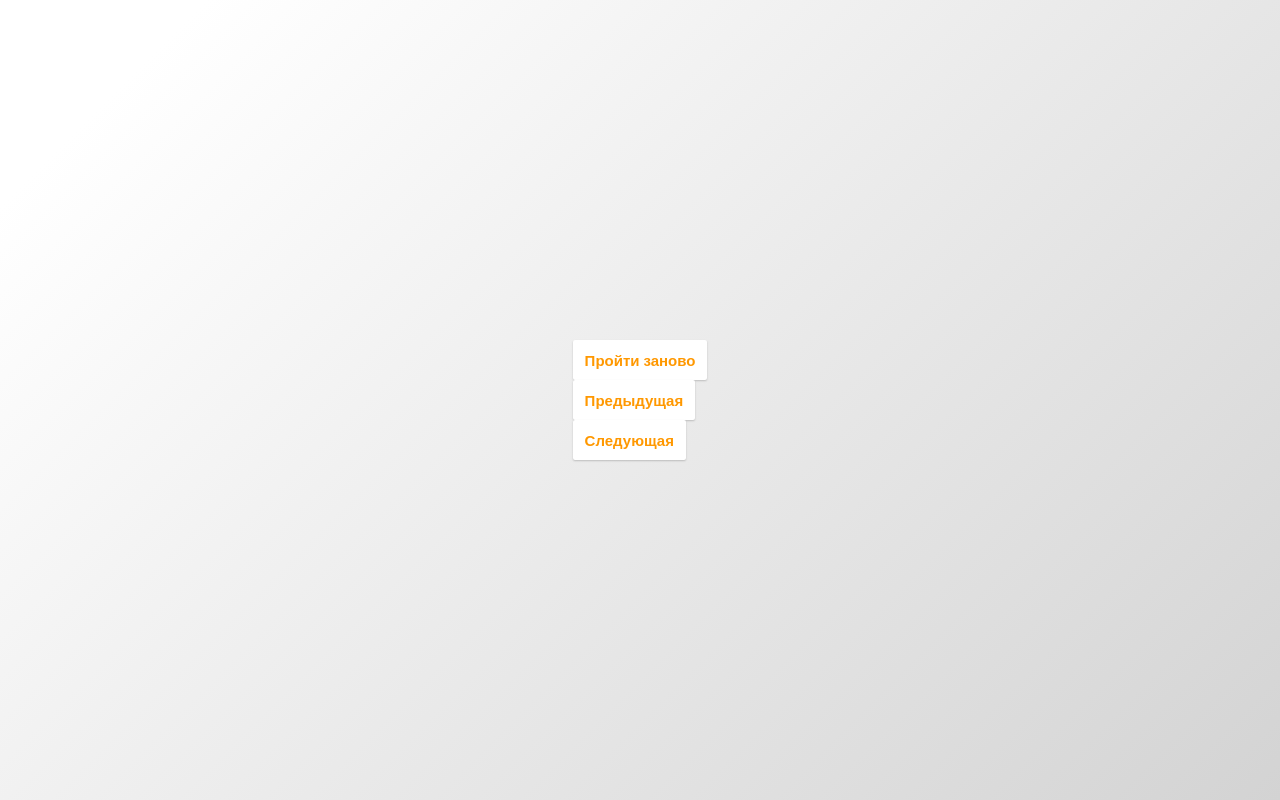
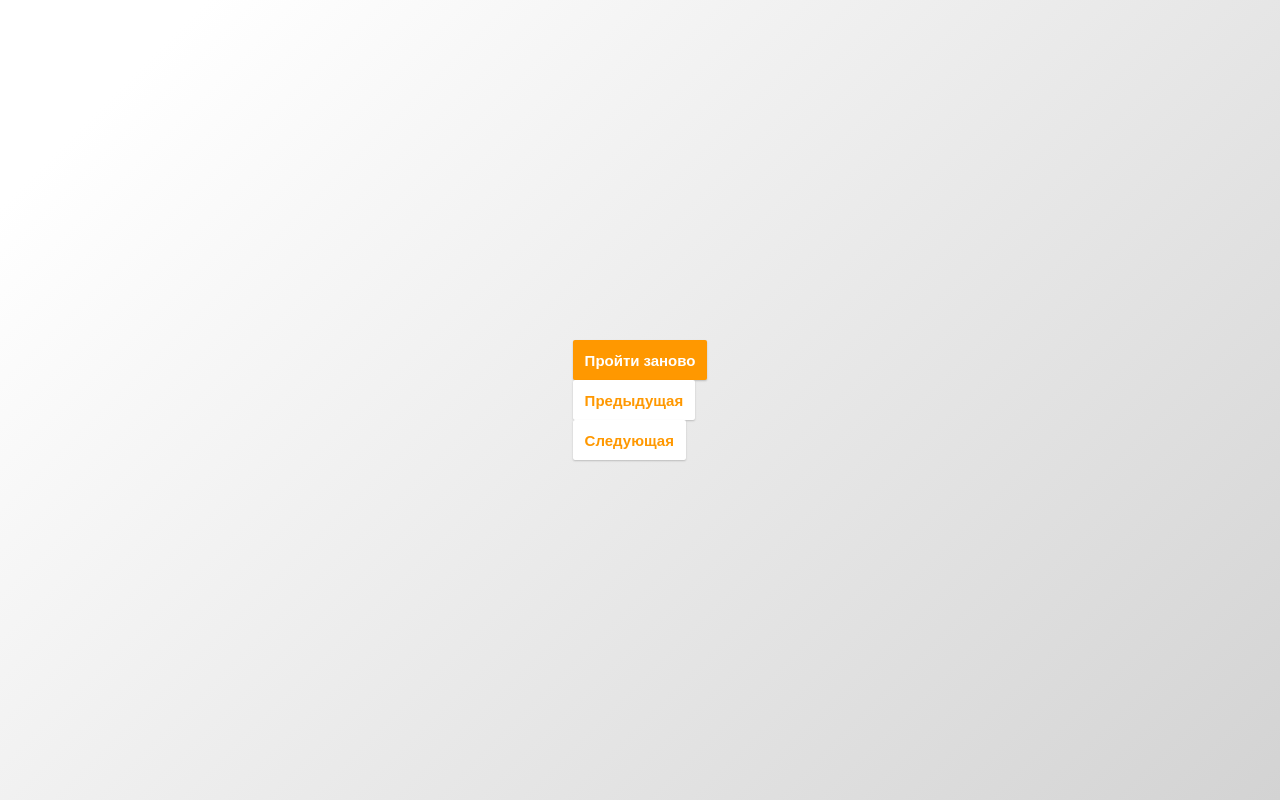
Before and after one commit to ASproduct1on/lun-task, a React (Create React App) app: page / in a window 1280 px wide. Built offline with nearby package versions, Linux system fonts and the light colour scheme.

Commit message:
style: fix button style

```diff
--- a/src/components/button/button.css
+++ b/src/components/button/button.css
@@ -1,6 +1,5 @@
 .Button {
-  display: flex;
-  justify-content: center;
+  display: inline-flex;
   align-items: center;
   max-width: 100%;
   height: 40px;
@@ -33,3 +32,20 @@
 .Button:active {
   background-color: #fff;
 }
+
+.Button--primary {
+  background-color: #ff9800;
+  color: #fff;
+}
+
+.Button--primary:focus {
+  background-color: #fdab31;
+}
+
+.Button--primary:hover {
+  background-color: #fdab31;
+}
+
+.Button--primary:active {
+  background-color: #ff9800;
+}
--- a/src/components/button/button.js
+++ b/src/components/button/button.js
@@ -1,8 +1,8 @@
 import classNames from "classnames";
 import "./Button.css";
 
-const Button = ({ children, onClick, className, disabled, active }) => {
-  const classes = classNames("Button", className, { active });
+const Button = ({ children, className, disabled, onClick }) => {
+  const classes = classNames("Button", className);
 
   return (
     <div>
--- a/src/components/summaryScreen/summaryScreen.js
+++ b/src/components/summaryScreen/summaryScreen.js
@@ -17,13 +17,13 @@ const SummaryScreen = () => {
         </div>
       </div> */}
       <div className="card__button">
-        <Button className="Button--primary" icon="" disabled={false}>
+        <Button className="Button--primary" disabled={false}>
           Пройти заново
         </Button>
-        <Button className="" icon="arrow-left" disabled={false}>
+        <Button className="" disabled={false}>
           Предыдущая
         </Button>
-        <Button className="" icon="arrow-right" disabled={false}>
+        <Button className="" disabled={false}>
           Следующая
         </Button>
       </div>
```
